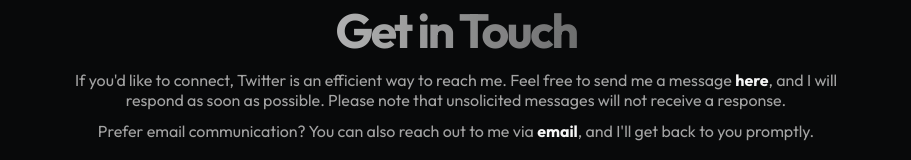
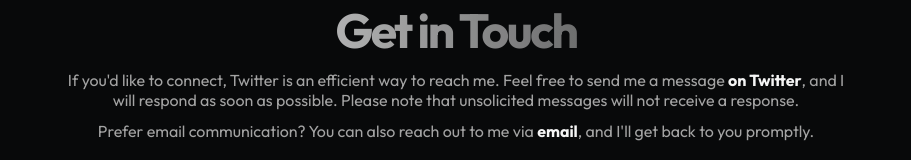
Before and after one commit to tejastn10/nimbus, a Next.js app: page / in a window 1280 px wide. Shown: the part 2064-2224 px from the top of the page, without its empty margins (184-1095 px from the left). Built offline with nearby package versions, Linux system fonts and the light colour scheme.

Commit message:
fix: update contact link text to specify Twitter

```diff
--- a/src/app/page.tsx
+++ b/src/app/page.tsx
@@ -234,7 +234,7 @@ const Home: FC = () => {
 									href={DATA.contact.social.Twitter.url}
 									className="font-semibold text-gray-800 dark:text-gray-300 underline-slide"
 								>
-									here
+									on Twitter
 								</Link>
 								, and I will respond as soon as possible. Please note that unsolicited messages will
 								not receive a response.
```
